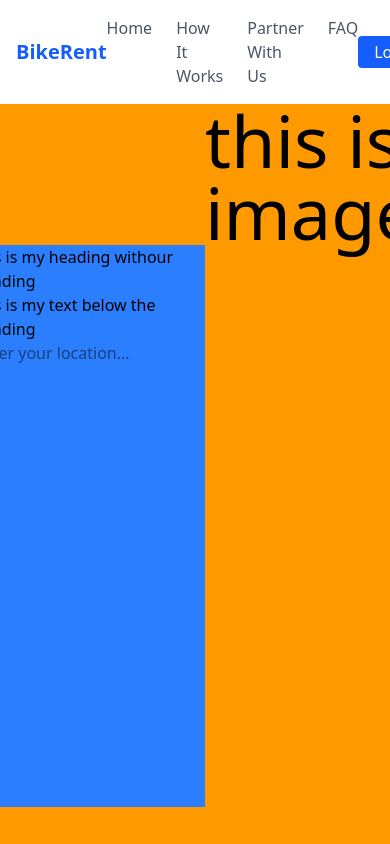
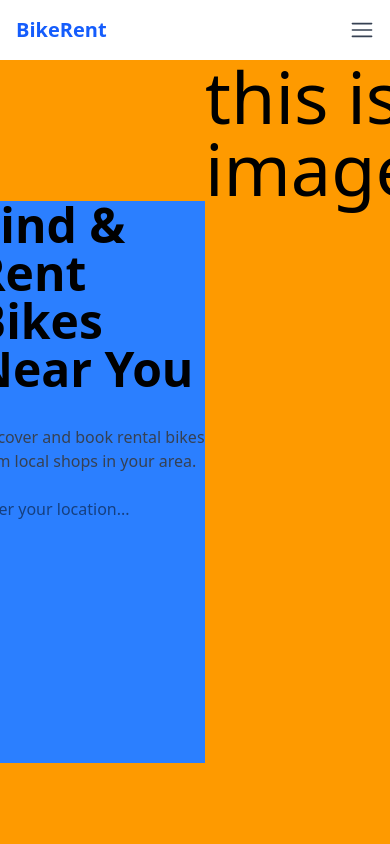
Before and after one commit to kharola97/bikerental-front, a React (Vite) app: page / in a window 390 px wide. Shown: the top 844 px of the page. Built offline with nearby package versions, Linux system fonts and the light colour scheme.

Commit message:
responsive navbar

```diff
--- a/src/Components/Hero.jsx
+++ b/src/Components/Hero.jsx
@@ -4,8 +4,12 @@ export default function Hero() {
   return (
     <div className="flex h-screen max-h-screen w-full justify-center bg-amber-500">
       <div className="flex flex-col  bg-blue-500 h-2/3 my-auto">
-        <h1>this is my heading withour heading </h1>
-        <p>this is my text below the heading </p>
+        <h1 className="text-5xl font-bold mb-8">
+            Find & Rent Bikes Near You
+          </h1>
+        <p className="mb-6 text-gray-700">
+            Discover and book rental bikes from local shops in your area.
+          </p>
         <input type="text" placeholder="Enter your location..." />
       </div>
       <div className="text-7xl">this is image</div>
--- a/src/Components/Navbar.jsx
+++ b/src/Components/Navbar.jsx
@@ -1,14 +1,40 @@
+import { RxHamburgerMenu } from "react-icons/rx";
+import { IoMdClose } from "react-icons/io";
+
+import React,  {useState} from "react"
 export default function Navbar() {
+  const [isOpen, setIsOpen] = useState(false)
+  const handleHamburgerClick= ()=>{
+    setIsOpen(!isOpen)
+  }
   return (
     <nav className="flex justify-between items-center p-4 shadow bg-white">
-      <div className="text-xl font-bold text-blue-600">BikeRent</div>
-      <ul className="flex gap-6 text-gray-600 font-medium">
+      <div className=" text-xl font-bold text-blue-600">BikeRent</div>
+      <ul className="hidden md:flex gap-6 text-gray-600 font-medium ">
         <li>Home</li>
         <li>How It Works</li>
         <li>Partner With Us</li>
         <li>FAQ</li>
       </ul>
-      <button className="bg-blue-600 text-white px-4 py-1 rounded">Login</button>
+      <button className="hidden sm:flex bg-blue-600 text-white px-4 py-1 rounded">Login</button>
+      <button className="sm:hidden  text-2xl text-gray-700 cursor-pointer" onClick={handleHamburgerClick}>
+       {isOpen ?  <IoMdClose/> :<RxHamburgerMenu/>}
+      </button>
+
+
+      <ul
+  className={`absolute top-14 right-0 bg-neutral-100  rounded shadow-md flex flex-col justify-center items-center gap-4 w-full sm:hidden
+  transition-all duration-500 ease-in-out
+  ${isOpen ? "opacity-100 translate-y-0 pointer-events-auto" : "opacity-0 -translate-y-4 pointer-events-none"}`}
+>
+  <li className={`w-full p-2 text-center hover:text-blue-600 cursor-pointer hover:bg-blue-100 transition-all duration-500 delay-100 ${isOpen ? "opacity-100 translate-y-0" : "opacity-0 translate-y-2"}`}>Home</li>
+  <li className={`w-full p-2 text-center hover:text-blue-600 cursor-pointer hover:bg-blue-100 transition-all duration-500 delay-200 ${isOpen ? "opacity-100 translate-y-0" : "opacity-0 translate-y-2"}`}>How It Works</li>
+  <li className={`w-full p-2 text-center hover:text-blue-600 cursor-pointer hover:bg-blue-100 transition-all duration-500 delay-300 ${isOpen ? "opacity-100 translate-y-0" : "opacity-0 translate-y-2"}`}>Partner With Us</li>
+  <li className={`w-full p-2 text-center hover:text-blue-600 cursor-pointer hover:bg-blue-100 transition-all duration-500 delay-400 ${isOpen ? "opacity-100 translate-y-0" : "opacity-0 translate-y-2"}`}>FAQ</li>
+   <button className=" bg-blue-400 text-white px-4 py-1 rounded">Login</button>
+</ul>
+
+
     </nav>
   );
 }
```
